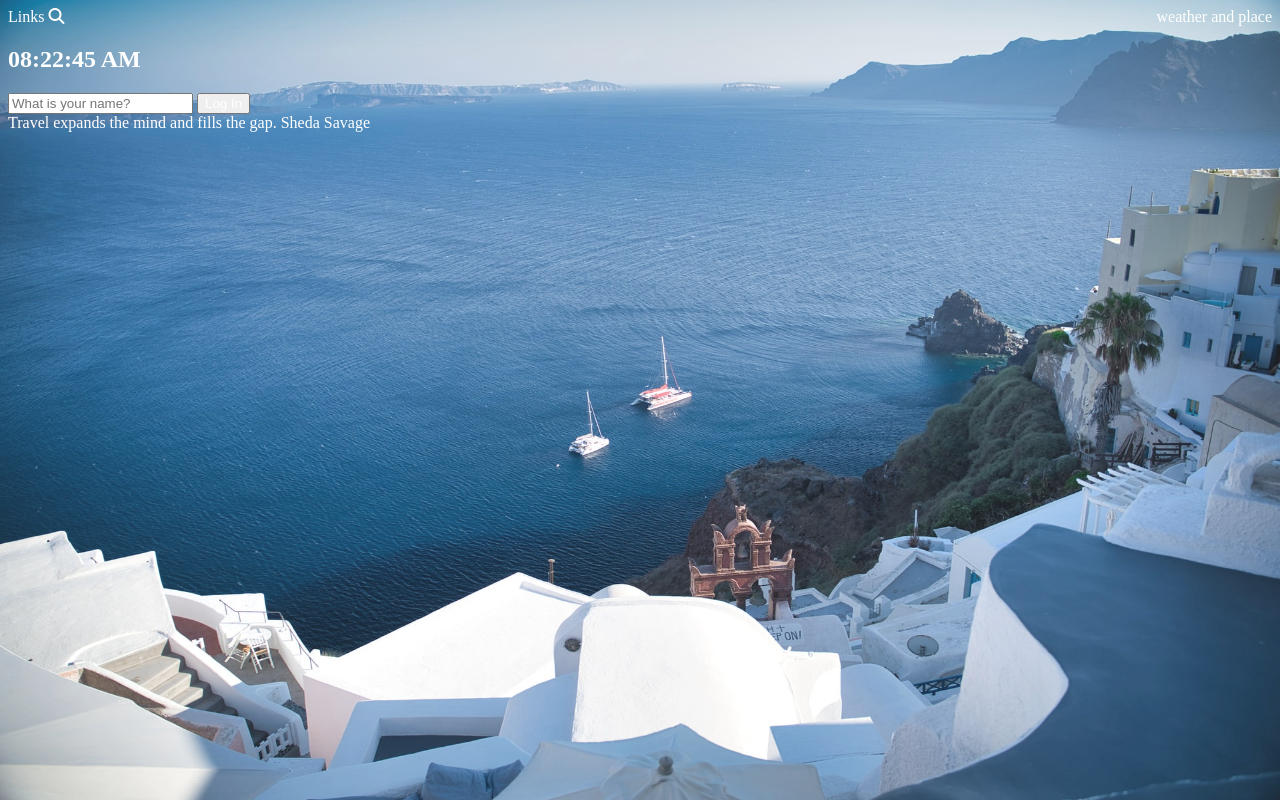
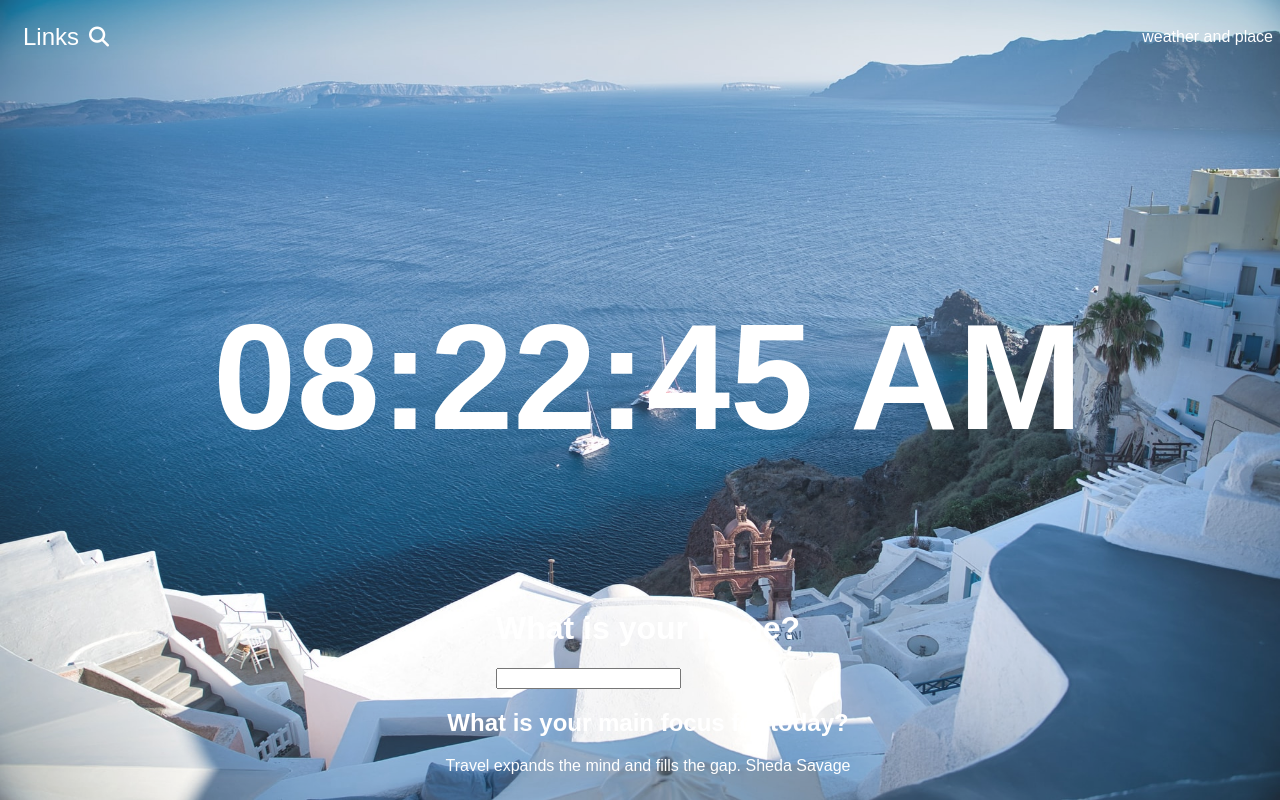
Before and after one commit to eunkeeee/chrome-app-clone-2022-byMyself-, a plain HTML site: page index.html in a window 1280 px wide. Drawn offline with Linux system fonts and the light colour scheme.

Commit message:
CSS 중간디자인

```diff
--- a/index.html
+++ b/index.html
@@ -9,11 +9,22 @@
   <body>
     <!-- Status bar -->
     <div class="status-bar">
-      <div class="status-bar__column">
-        <span>Links</span>
-        <i class="fa-solid fa-magnifying-glass"></i>
+      <div class="status-bar__column status-bar__column--left">
+        <span class="status-bar__column--links">Links</span>
+        <div class="status-bar__search">
+          <label for="status-bar__search"
+            ><i
+              class="status-bar__search--icon fa-solid fa-magnifying-glass"
+            ></i
+          ></label>
+          <input
+            type="text"
+            id="status-bar__search"
+            class="status-bar__search--input"
+          />
+        </div>
       </div>
-      <div class="status-bar__column">weather and place</div>
+      <div class="status-bar__column--right">weather and place</div>
     </div>
 
     <!-- Clock -->
@@ -21,15 +32,14 @@
 
     <!-- Log in -->
     <form id="login-form" class="hidden">
-      <input
-        required
-        maxlength="15"
-        type="text"
-        placeholder="What is your name?"
-      />
-      <input type="submit" value="Log In" />
+      <h1 class="login-form__question">What is your name?</h1>
+      <input class="login-form__input" required maxlength="15" type="text" />
+      <!-- <input class="login-form__submit" type="submit" value="Log In" /> -->
     </form>
     <h1 id="greeting" class="hidden"></h1>
+
+    <!-- Todo List -->
+    <h2 class="todo-list__question">What is your main focus for today?</h2>
 
     <!-- Quotes -->
     <div id="quote">
--- /dev/null
+++ b/reset.css
@@ -0,0 +1,129 @@
+/* http://meyerweb.com/eric/tools/css/reset/
+   v2.0 | 20110126
+   License: none (public domain)
+*/
+
+html,
+body,
+div,
+span,
+applet,
+object,
+iframe,
+h1,
+h2,
+h3,
+h4,
+h5,
+h6,
+p,
+blockquote,
+pre,
+a,
+abbr,
+acronym,
+address,
+big,
+cite,
+code,
+del,
+dfn,
+em,
+img,
+ins,
+kbd,
+q,
+s,
+samp,
+small,
+strike,
+strong,
+sub,
+sup,
+tt,
+var,
+b,
+u,
+i,
+center,
+dl,
+dt,
+dd,
+ol,
+ul,
+li,
+fieldset,
+form,
+label,
+legend,
+table,
+caption,
+tbody,
+tfoot,
+thead,
+tr,
+th,
+td,
+article,
+aside,
+canvas,
+details,
+embed,
+figure,
+figcaption,
+footer,
+header,
+hgroup,
+menu,
+nav,
+output,
+ruby,
+section,
+summary,
+time,
+mark,
+audio,
+video {
+  margin: 0;
+  padding: 0;
+  border: 0;
+  font-size: 100%;
+  font: inherit;
+  vertical-align: baseline;
+}
+/* HTML5 display-role reset for older browsers */
+article,
+aside,
+details,
+figcaption,
+figure,
+footer,
+header,
+hgroup,
+menu,
+nav,
+section {
+  display: block;
+}
+body {
+  line-height: 1;
+}
+ol,
+ul {
+  list-style: none;
+}
+blockquote,
+q {
+  quotes: none;
+}
+blockquote:before,
+blockquote:after,
+q:before,
+q:after {
+  content: "";
+  content: none;
+}
+table {
+  border-collapse: collapse;
+  border-spacing: 0;
+}
--- a/styles.css
+++ b/styles.css
@@ -2,8 +2,12 @@
   display: none;
 }
 
+@import "reset.css";
+
 * {
+  box-sizing: border-box;
   color: white;
+  font-family: "Poppins", sans-serif;
 }
 
 /* Background images */
@@ -18,10 +22,46 @@ img {
   z-index: -1;
   opacity: 0.9;
 }
-
+body {
+  width: 100%;
+  height: 100%;
+  padding: 15px;
+  display: flex;
+  flex-direction: column;
+  align-items: center;
+}
 /* Status bar */
 .status-bar {
+  width: 100%;
   display: flex;
   justify-content: space-between;
   align-items: center;
 }
+
+.status-bar__column {
+  display: flex;
+  justify-content: flex-start;
+  align-items: center;
+}
+.status-bar__column--links {
+  font-size: 24px;
+  font-weight: 510;
+  margin-right: 10px;
+}
+
+.status-bar__search:hover {
+  border-bottom: 1px solid white;
+}
+.status-bar__search--icon {
+  font-size: 20px;
+}
+.status-bar__search--input {
+  background-color: transparent;
+  border: none;
+}
+
+/* Clock */
+#clock {
+  margin-top: 240px;
+  font-size: 150px;
+}
```
Also changed, not shown: momentum_screenshot.png (added).
